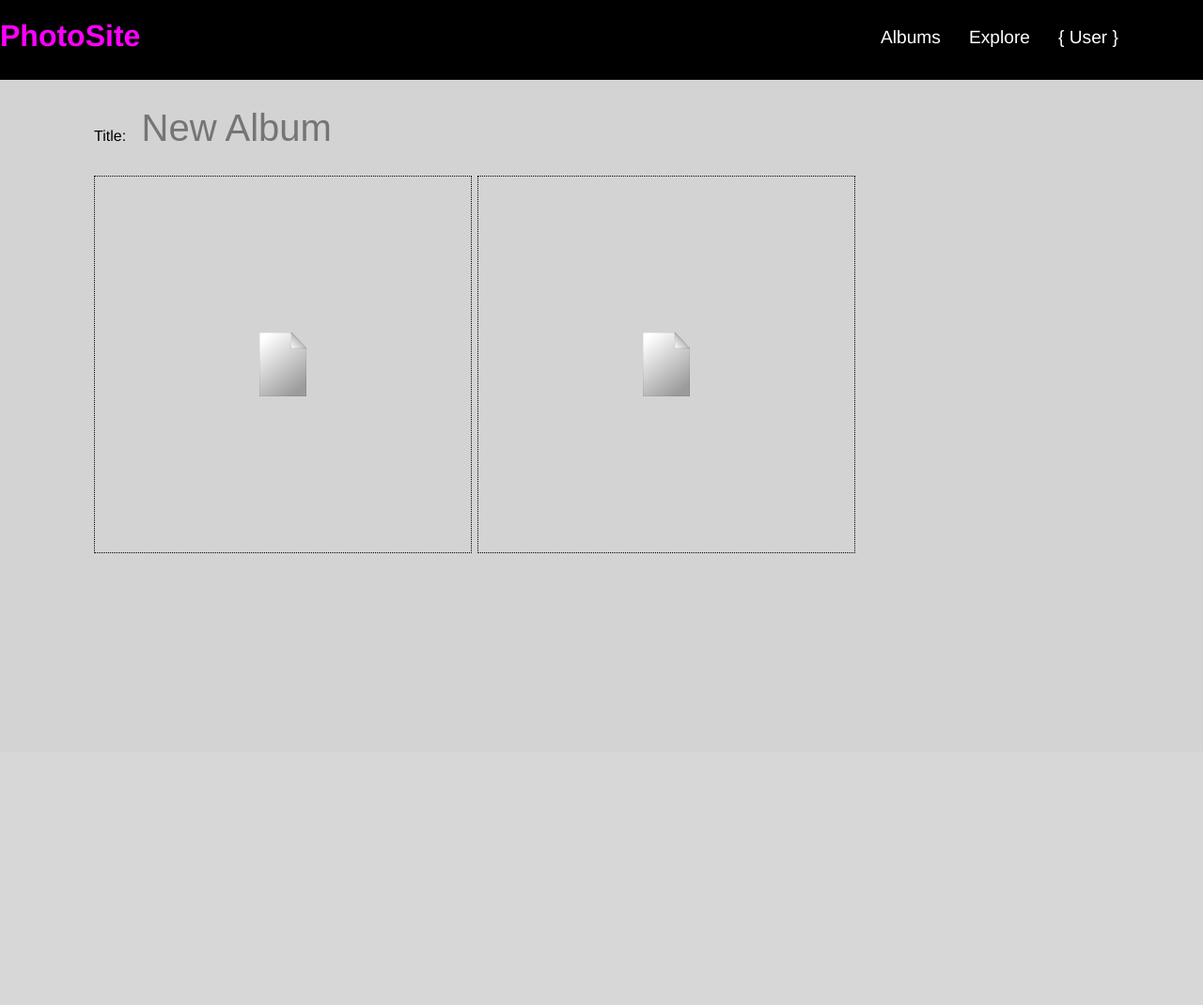
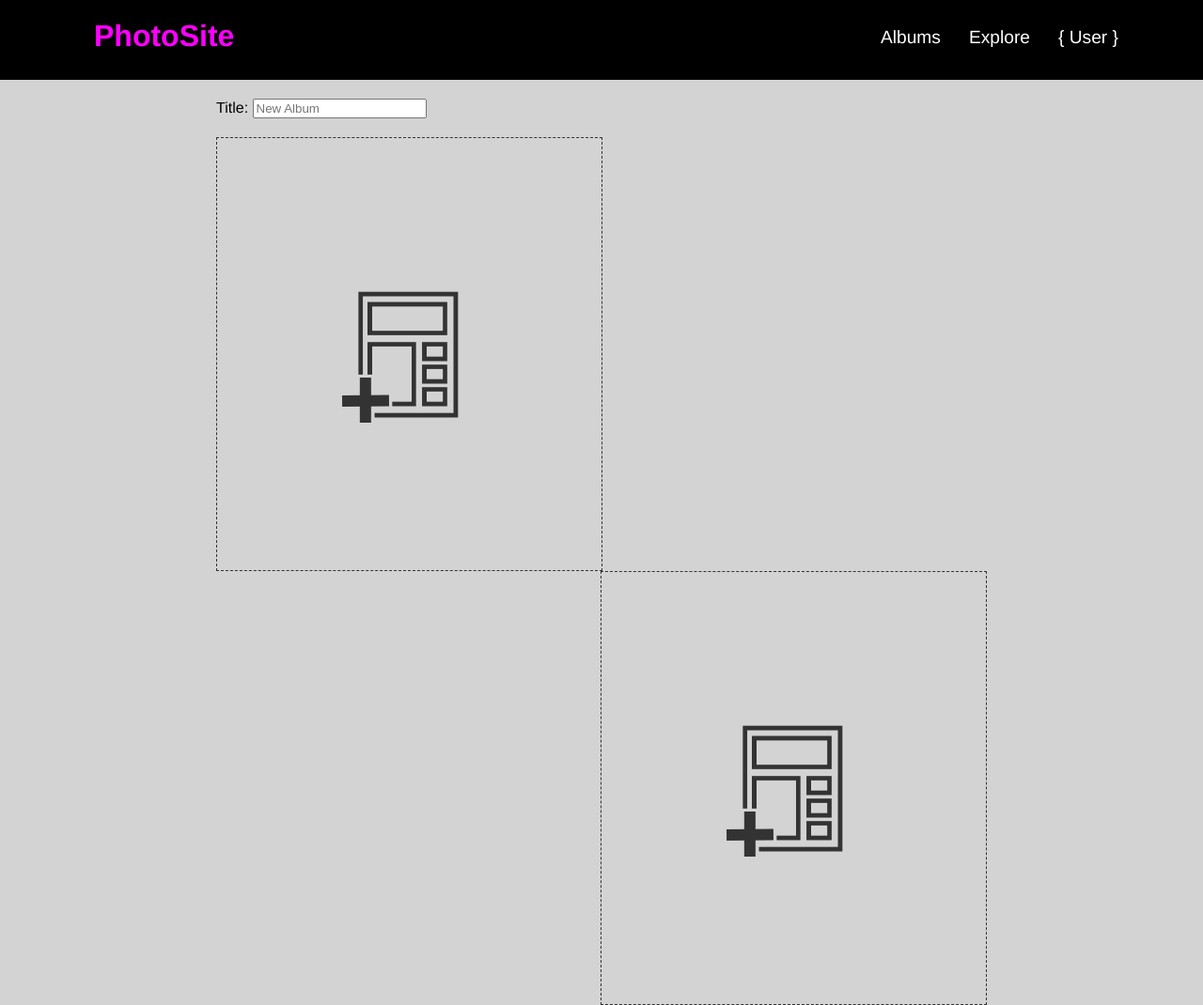
Before and after one commit to Arbuzinside/photohosting, a Django app: page /home/edit/ in a window 1280 px wide. Shown: the whole page at 94% size. Before the commit the page ends 589 px from the top, so only its background shows below. Run offline with Django 3.2, Linux system fonts and the light colour scheme; parts of the project's set-up code (start-up, migrations or seed data) failed here and were passed over; some libraries are stand-ins or nearby versions.

Commit message:
User home page: dynamic fetch from database, dynamic display, create new function, editing options. Album edit page: small design changes

```diff
--- a/src/PhotoAlbum/Static/headerstyle.css
+++ b/src/PhotoAlbum/Static/headerstyle.css
@@ -19,6 +19,7 @@
 	color: magenta;
 	float: left;
 	padding-top: 20px;
+	margin-left: 100px;
 }
 
 #header ul
--- a/src/PhotoAlbum/Static/homestyle.css
+++ b/src/PhotoAlbum/Static/homestyle.css
@@ -6,12 +6,56 @@
 	min-width: 800px;
 }
 
-div#content
+#albums
 {
-	margin-left: 100px;
+	margin-left: 90px;
 }
 
-input#albumtitle
+#albums h1
+{
+	margin-left: 10px;
+}
+
+#albumcontainer
+{
+	float: left;
+	display: inline;
+}
+
+#createnew
+{
+	float: left;
+	width: 350px;
+	height: 255px;
+	border: 1px dashed #333333;
+	text-align: center;
+	color: #333333;
+	text-decoration: none;
+	font-size: 150%;
+	font-weight: bold;
+	margin: 10px;
+}
+
+#createnew img
+{
+	width: 200px;
+	margin-left: auto;
+	margin-right: auto;
+	display: block;
+}
+
+#createnew:hover, #leftpage:hover, #rightpage:hover
+{
+	color: darkmagenta;
+	border: 1px solid darkmagenta;
+}
+
+#titlecontainer
+{
+	margin: 20px 0px 20px 230px;
+}
+
+input #albumtitle
 {
 	margin: 30px 10px;
 	border-style: none;
@@ -20,33 +64,35 @@
 	font-size: 40px;
 }
 
-div#albumcontent
+#albumcontent
 {
-	width: 810px;
-	height: 400px;
+	margin: 0 230px 0 230px;
+	height: 420px;
 }
 
 *:focus {
     outline: 0;
 }
 
-div#leftpage, div#rightpage
+#leftpage, #rightpage
 {
 	background-position: center center;
-	background-image: url('/Static/images/page.png');
-	background-size: 50px;
+	background-image: url('/Static/images/layout.png');
+	background-size: 150px;
 	background-repeat: no-repeat;
-	border: 1px dotted;
-	width: 400px;
-	height: 400px;
+	border: 1px dashed #333333;
+	width: 45%;
+	height: 100%;
 	cursor: pointer;
+	margin: 0;
+	padding: 20px;
 }
-div#leftpage
+#leftpage
 {
 	float: left;
 }
 
-div#rightpage
+#rightpage
 {
 	float: right;
 }
--- a/src/PhotoAlbum/Templates/edit.html
+++ b/src/PhotoAlbum/Templates/edit.html
@@ -13,9 +13,10 @@
 	</head>
 	<body>
 		{% include "header.html" %}
-		<div id="content"> <!-- needed? -->
+		<div id="titlecontainer">
 			<label for="albumtitle">Title:</label>
-			<input id="albumtitle" type="text" length="30" placeholder="New Album"/>
+			<input id="albumtitle" type="text" placeholder="New Album"/>
+		</div>
 		<div id="albumcontent">
 			<div id="leftpage">
 			<!--
@@ -31,10 +32,9 @@
 			-->
 			</div>
 		</div>
-		</div>
 		<div id="dialog" title="Select a layout">
-			<img src="{% static 'images/page.png' %}" width="50px" height="60px" alt="new page" />
-			<img src="{% static 'images/page.png' %}" width="50px" height="60px" alt="new page" />
+			<img src="{% static 'images/editicon.png' %}" alt="new page" />
+			<img src="{% static 'images/deleteicon.png' %}" alt="new page" />
 		</div>
 	</body>
 </html>
--- a/src/PhotoAlbum/Templates/index.html
+++ b/src/PhotoAlbum/Templates/index.html
@@ -5,7 +5,7 @@
 	<head>
 		<title>Create your photoalbum!</title>
 		<link rel="stylesheet" href="{% static 'indexstyle.css' %}" type="text/css" >
-		<script src="//ajax.googleapis.com/ajax/libs/jquery/1.8.2/jquery.min.js"></script>
+		<script src="http://ajax.googleapis.com/ajax/libs/jquery/1.10.2/jquery.min.js"></script>
 		<script src="{% static 'Slider/slideshow.js' %}"></script>
 	</head>
 	<body>
--- a/src/PhotoAlbum/views.py
+++ b/src/PhotoAlbum/views.py
@@ -9,7 +9,8 @@
     return render_to_response("index.html", {})
 
 def home(request):
-    return render_to_response("home.html", {})
+    albums = Album.objects.all()
+    return render_to_response("home.html", {'album' : albums})
 
 def edit(request):
     return render_to_response("edit.html", {})
```
Also changed, not shown: src/PhotoAlbum/Static/albumcap.js (added, +23 -0 lines), src/PhotoAlbum/Static/albumstyle.css (added, +45 -0 lines), src/PhotoAlbum/Templates/album.html (added, +13 -0 lines), src/PhotoAlbum/Templates/home.html (+12 -2 lines), src/PhotoAlbum/Static/images/deleteicon.png (added), src/PhotoAlbum/Static/images/editicon.png (added), src/PhotoAlbum/Static/images/layout.png (added), src/PhotoAlbum/Static/images/newalbumicon.png (added), src/PhotoAlbum/Static/images/shareicon.png (added). Lines whose indentation alone changed are shown as unchanged.
